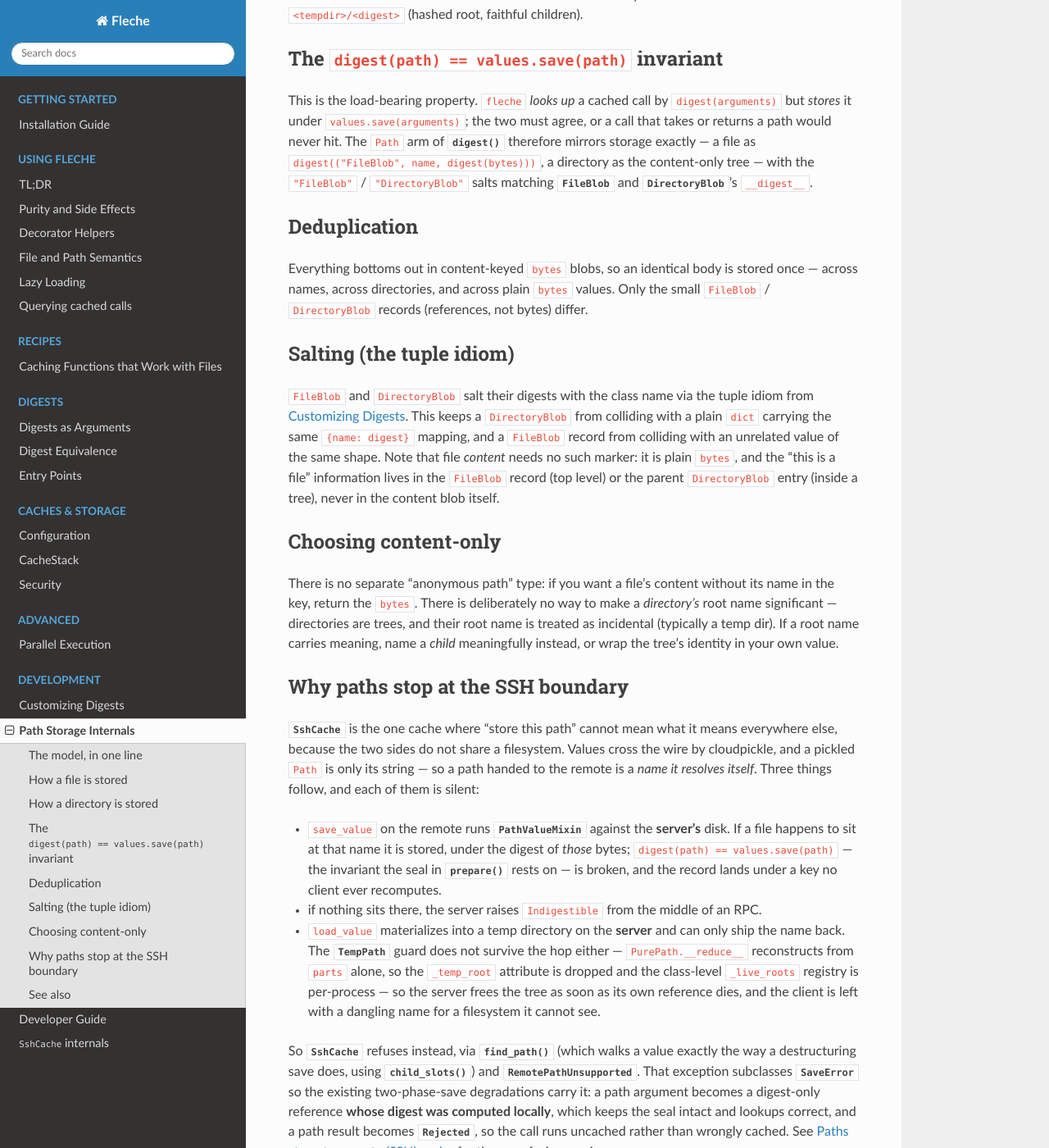
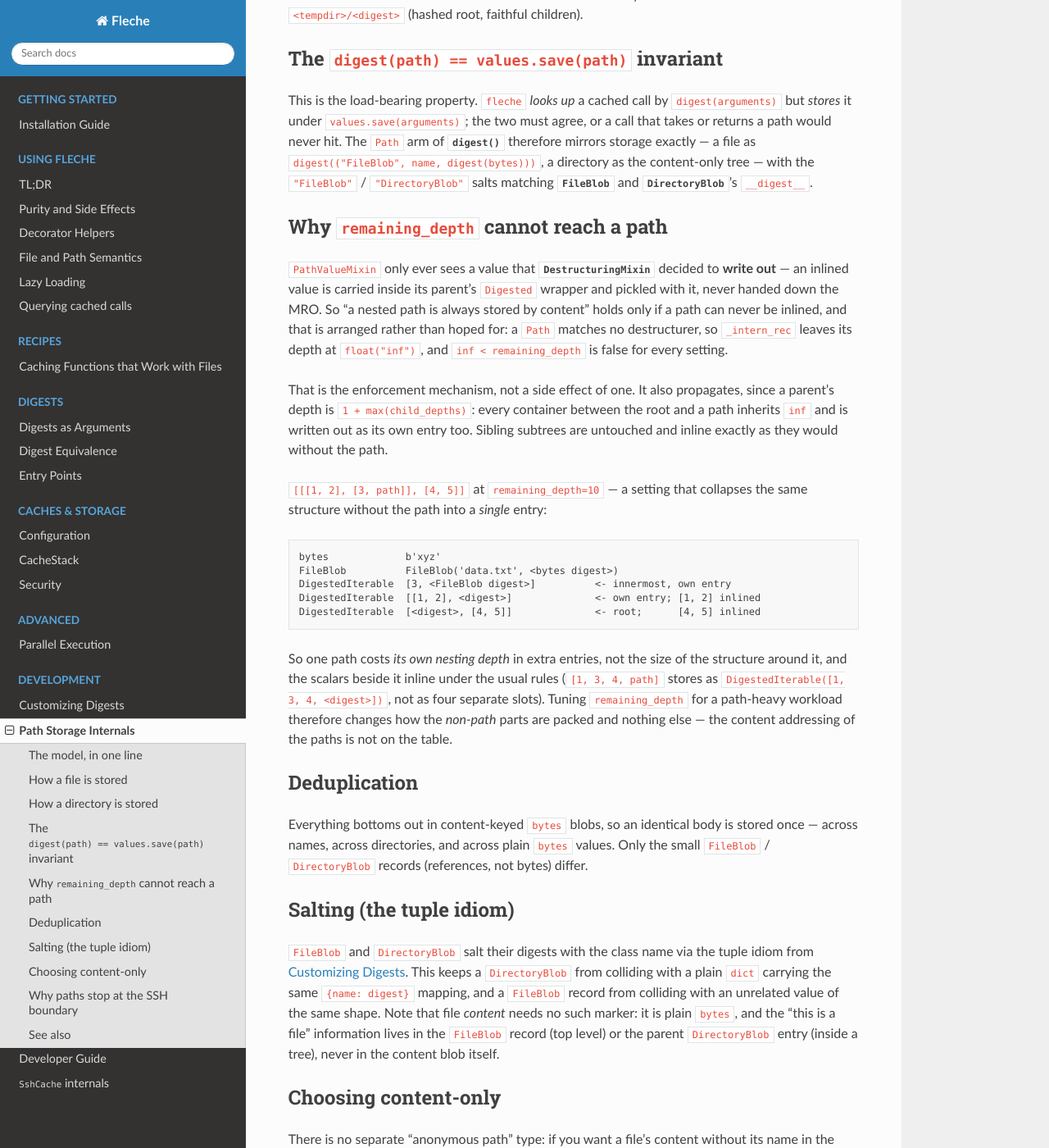
Before and after one commit to pmrv/fleche, a Sphinx documentation site: the page built from docs/dev/path_storage.rst, in a window 1280 px wide and 1400 px high, scrolled down 1081 px. Shown: the whole window at 82% size. Built offline with Sphinx 7.4.7 and the Read the Docs theme 3.1.0, drawn with Linux system fonts in a browser that asks for light colours; pages that are not in the unit, such as notebooks, are missing from menus.

Commit message:
docs(paths): explain why remaining_depth cannot reach a nested path
`PathValueMixin` only sees values `DestructuringMixin` decided to write out —
an inlined value rides inside its parent's `Digested` wrapper and is pickled
with it, never handed down the MRO.  So "a nested path is always stored by
content" holds only because a path can never be inlined: it matches no
destructurer, so its depth stays `float("inf")` and `inf < remaining_depth`
is false at every setting.  That is the mechanism behind the guarantee, not a
quirk beside it, and it was previously undocumented.

Records the propagation too, since a parent's depth is `1 + max(child_depths)`:
every container between the root and a path is written out as its own entry,
while sibling subtrees inline exactly as they would without the path.  One
path therefore costs its own nesting depth in extra entries, not the size of
the structure around it — so tuning `remaining_depth` on a path-heavy workload
changes how the non-path parts are packed and nothing else.

Co-Authored-By: Claude Opus 5 <noreply@anthropic.com>
Claude-Session: https://claude.ai/code/session_01RascUYS7JgCMHHpXsYbPTf

```diff
--- a/docs/dev/path_storage.rst
+++ b/docs/dev/path_storage.rst
@@ -63,6 +63,42 @@ as ``digest(("FileBlob", name, digest(bytes)))``, a directory as the content-onl
 tree — with the ``"FileBlob"`` / ``"DirectoryBlob"`` salts matching
 :class:`~fleche.storage.paths.FileBlob` and
 :class:`~fleche.storage.paths.DirectoryBlob`'s ``__digest__``.
+
+Why ``remaining_depth`` cannot reach a path
+-------------------------------------------
+
+``PathValueMixin`` only ever sees a value that
+:class:`~fleche.storage.destructuring.DestructuringMixin` decided to **write
+out** — an inlined value is carried inside its parent's ``Digested`` wrapper and
+pickled with it, never handed down the MRO.  So "a nested path is always stored
+by content" holds only if a path can never be inlined, and that is arranged
+rather than hoped for: a ``Path`` matches no destructurer, so ``_intern_rec``
+leaves its depth at ``float("inf")``, and ``inf < remaining_depth`` is false for
+every setting.
+
+That is the enforcement mechanism, not a side effect of one.  It also
+propagates, since a parent's depth is ``1 + max(child_depths)``: every container
+between the root and a path inherits ``inf`` and is written out as its own
+entry too.  Sibling subtrees are untouched and inline exactly as they would
+without the path.
+
+``[[[1, 2], [3, path]], [4, 5]]`` at ``remaining_depth=10`` — a setting that
+collapses the same structure without the path into a *single* entry:
+
+.. code-block:: text
+
+   bytes             b'xyz'
+   FileBlob          FileBlob('data.txt', <bytes digest>)
+   DigestedIterable  [3, <FileBlob digest>]          <- innermost, own entry
+   DigestedIterable  [[1, 2], <digest>]              <- own entry; [1, 2] inlined
+   DigestedIterable  [<digest>, [4, 5]]              <- root;      [4, 5] inlined
+
+So one path costs *its own nesting depth* in extra entries, not the size of the
+structure around it, and the scalars beside it inline under the usual rules
+(``[1, 3, 4, path]`` stores as ``DigestedIterable([1, 3, 4, <digest>])``, not as
+four separate slots).  Tuning ``remaining_depth`` for a path-heavy workload
+therefore changes how the *non-path* parts are packed and nothing else — the
+content addressing of the paths is not on the table.
 
 Deduplication
 -------------
```
